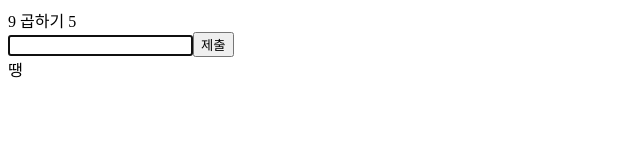
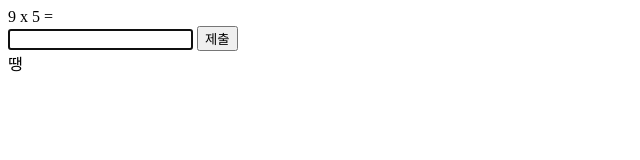
Before and after one commit to dev-saena/JS-webgame, a plain HTML site: page 2_Gugudan/index.html in a window 1280 px wide. Both pictures are taken after typing "Sample" into the empty fields and a click on the button "제출". Shown: the whole page, without its empty margins (0-640 px from the left). Drawn offline with Linux system fonts and the light colour scheme.

Commit message:
Move body from JS to html

```diff
--- a/2_Gugudan/Gugudan.js
+++ b/2_Gugudan/Gugudan.js
@@ -1,34 +1,25 @@
-var 숫자1 = Math.ceil(Math.random() * 9);
-var 숫자2 = Math.ceil(Math.random() * 9);
-var 결과 = 숫자1 * 숫자2;
+var word = document.querySelector('#word');
+var form = document.querySelector('form');
+var input = document.querySelector('input');
+var result = document.querySelector('#result');
+var num1 = Math.ceil(Math.random() * 9);
+var num2 = Math.ceil(Math.random() * 9);
+var multiplication = num1 * num2;
 
-var 바디 = document.body;
-var 단어 = document.createElement('div');
-단어.textContent = String(숫자1) + ' 곱하기 ' + String(숫자2);
-바디.append(단어);
-var 폼 = document.createElement('form');
-바디.append(폼);
-var 입력창 = document.createElement('input');
-폼.append(입력창);
-var 버튼 = document.createElement('button');
-버튼.textContent = '제출';
-폼.append(버튼);
-var 결과창 = document.createElement('div');
-바디.append(결과창);
+word.textContent = `${String(num1)} x ${String(num2)} =`;
+input.focus();
 
-폼.addEventListener('submit', function 콜백함수(e) {
+form.addEventListener('submit', function 콜백함수(e) {
     e.preventDefault();
-    if (결과 === Number(입력창.value)) {
-        결과창.textContent = '딩동댕';
-        숫자1 = Math.ceil(Math.random() * 9);
-        숫자2 = Math.ceil(Math.random() * 9);
-        결과 = 숫자1 * 숫자2;
-        단어.textContent = String(숫자1) + ' 곱하기 ' + String(숫자2);
-        입력창.value = '';
-        입력창.focus();
+    if (multiplication === Number(input.value)) {
+        result.textContent = '딩동댕';
+        num1 = Math.ceil(Math.random() * 9);
+        num2 = Math.ceil(Math.random() * 9);
+        multiplication = num1 * num2;
+        word.textContent = `${String(num1)} x ${String(num2)} =`;
     } else {
-        결과창.textContent = '땡';
-        입력창.value = '';
-        입력창.focus();
+        result.textContent = '땡';
     }
+    input.value = '';
+    input.focus();
 });
--- a/2_Gugudan/index.html
+++ b/2_Gugudan/index.html
@@ -5,6 +5,12 @@
     <title>구구단</title>
   </head>
   <body>
+    <div id="word"></div>
+    <form>
+      <input type="text" />
+      <button>제출</button>
+    </form>
+    <div id="result"></div>
     <script src="Gugudan.js"></script>
   </body>
 </html>
```
